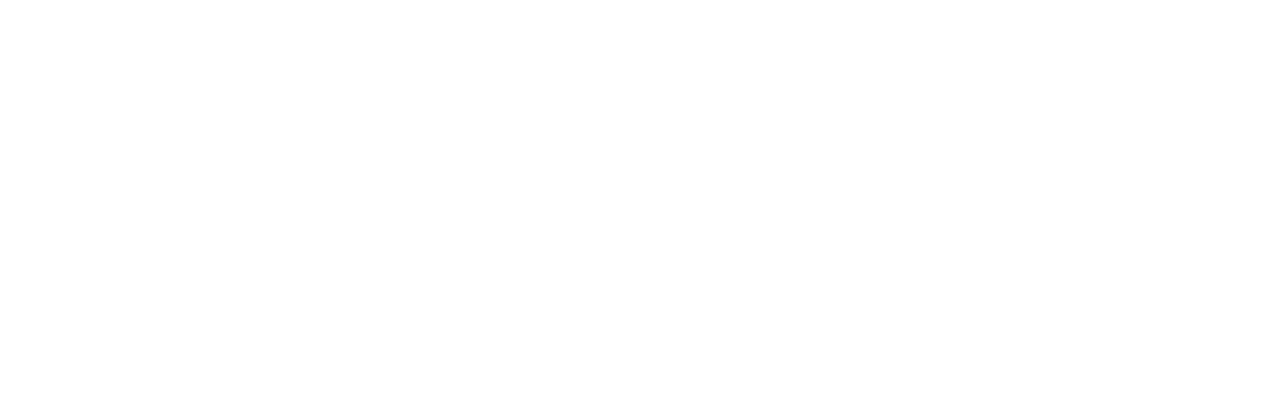
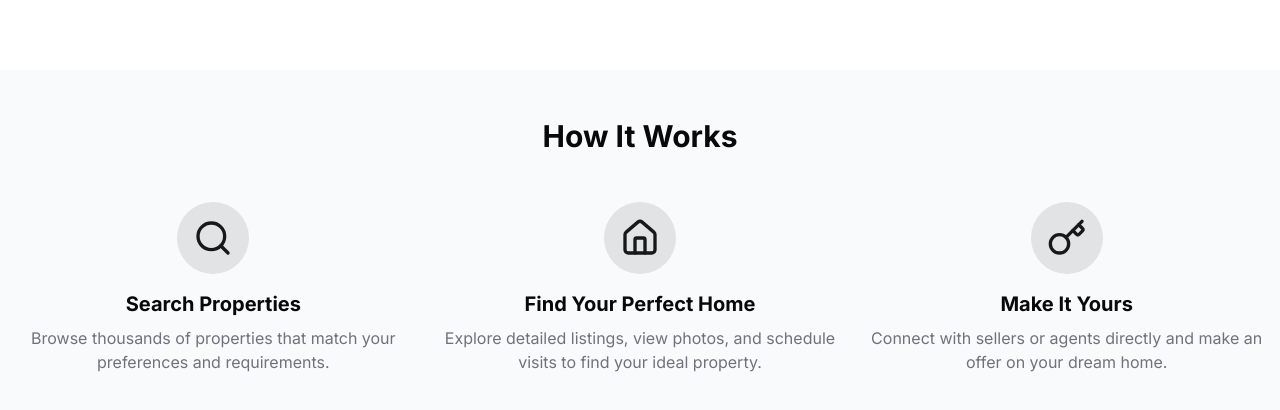
Before and after one commit to JoelJosy/RealEstateFrontend, a Next.js app: page / in a window 1280 px wide. Shown: the part 1241-1651 px from the top of the page. Before the commit the page ends 1263 px from the top, so only its background shows below. Built offline with nearby package versions, Linux system fonts and the light colour scheme.

Commit message:
update hero page with site features

```diff
--- a/src/app/page.js
+++ b/src/app/page.js
@@ -4,6 +4,7 @@
 import Search from "@/components/searchbar";
 import Searchbar from "@/components/searchbar";
 import FeaturedProperties from "@/components/featured-properties";
+import HowItWorks from "@/components/how-it-works";
 
 
 export default function Home() {
@@ -32,7 +33,13 @@
         <FeaturedProperties />
       </section>
 
-
+      {/* How It Works */}
+      <section className="bg-gray-50 py-12">
+        <div className="container mx-auto px-4">
+        <h2 className="mb-12 text-center text-3xl font-bold">How It Works</h2>
+        <HowItWorks />
+        </div>
+      </section>
     </div>
   );
 }
--- /dev/null
+++ b/src/components/how-it-works.js
@@ -0,0 +1,36 @@
+import { Search, Home, Key } from "lucide-react";
+
+export default function HowItWorks() {
+  const steps = [
+    {
+      icon: <Search className="h-10 w-10 text-primary" />,
+      title: "Search Properties",
+      description:
+        "Browse thousands of properties that match your preferences and requirements.",
+    },
+    {
+      icon: <Home className="h-10 w-10 text-primary" />,
+      title: "Find Your Perfect Home",
+      description:
+        "Explore detailed listings, view photos, and schedule visits to find your ideal property.",
+    },
+    {
+      icon: <Key className="h-10 w-10 text-primary" />,
+      title: "Make It Yours",
+      description:
+        "Connect with sellers or agents directly and make an offer on your dream home.",
+    },
+  ];
+
+  return (
+    <div className="grid gap-8 md:grid-cols-3">
+      {steps.map((step, index) => (
+        <div key={index} className="flex flex-col items-center text-center">
+          <div className="mb-4 rounded-full bg-primary/10 p-4">{step.icon}</div>
+          <h3 className="mb-2 text-xl font-bold">{step.title}</h3>
+          <p className="text-muted-foreground">{step.description}</p>
+        </div>
+      ))}
+    </div>
+  );
+}
```
